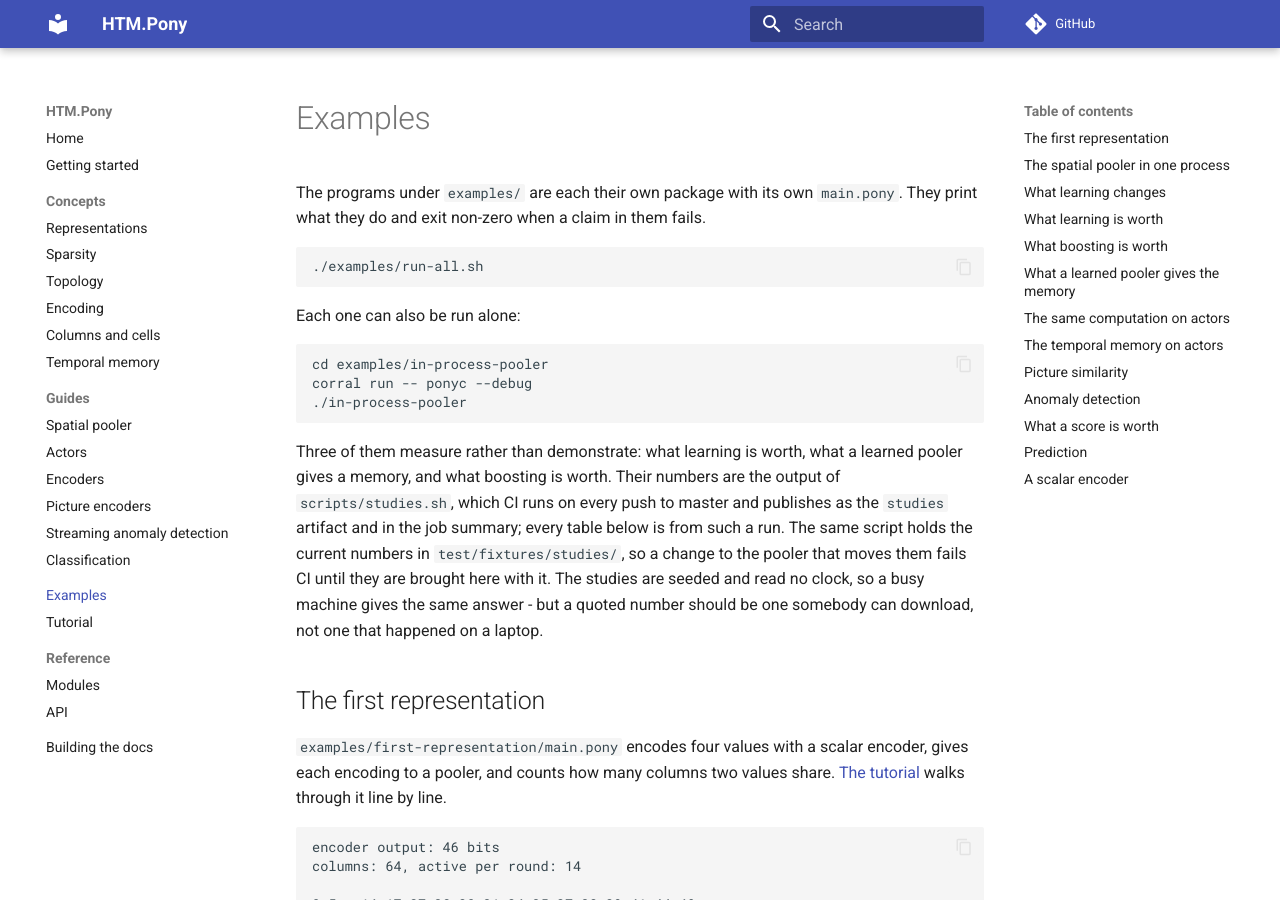
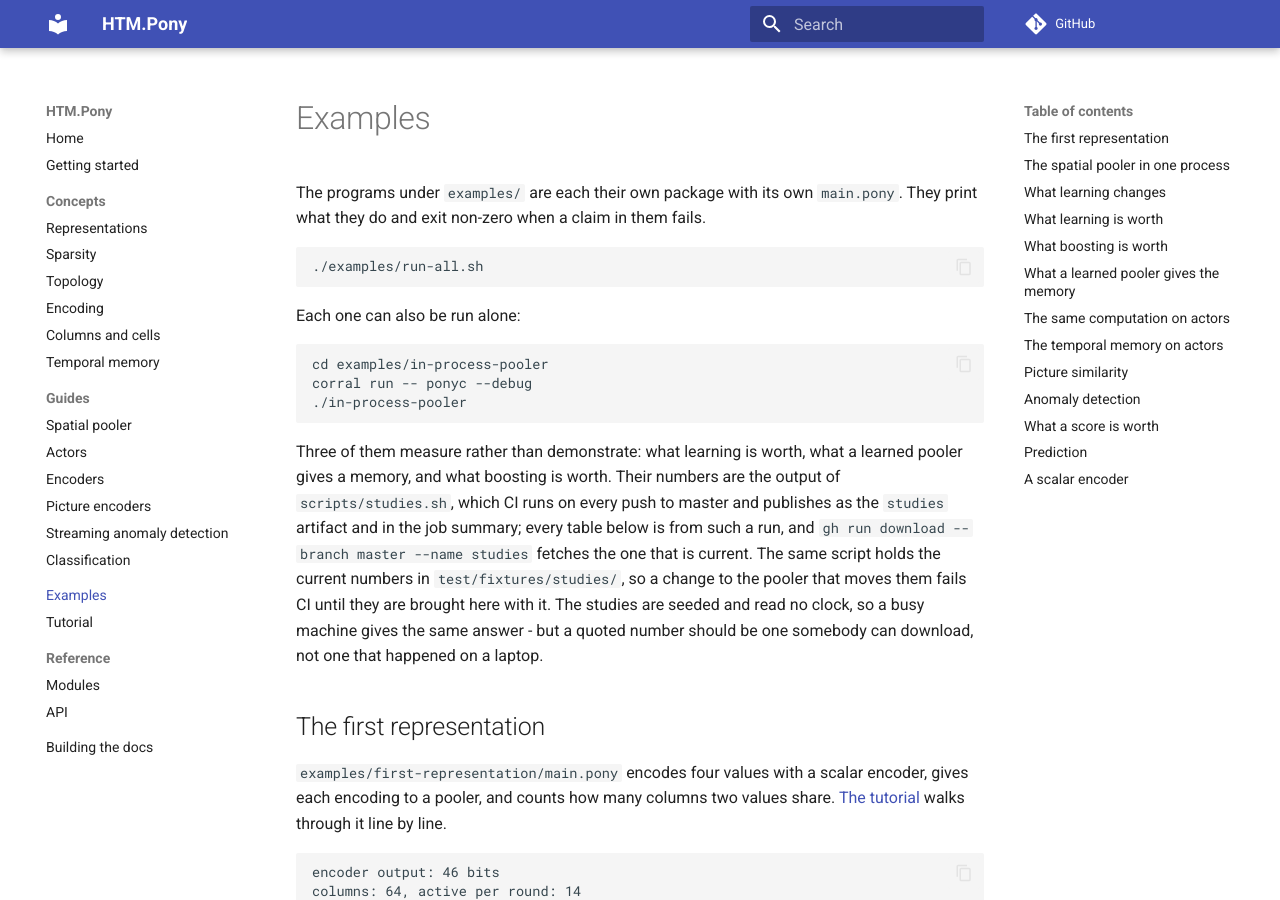
Before and after one commit to d-led/htm.pony, an MkDocs documentation site: the page built from docs/examples.md, in a window 1280 px wide and 900 px high. Built offline with MkDocs 1.6.1 and Material for MkDocs 9.7.7, drawn with Linux system fonts in a browser that asks for light colours; comment, search, counter and statistics services are not loaded.

Commit message:
Compile the benchmarks in CI, and say how to fetch the numbers
The microbenchmarks are documented in the module reference and in the README and
nothing ever built them, so a rename in the matrices could have broken them for
months. They are compiled now, and deliberately not timed: a shared CI runner is
the one machine whose timings mean nothing.

The examples page also names the one command that fetches the run its tables come
from.

```diff
--- a/docs/examples.md
+++ b/docs/examples.md
@@ -20,7 +20,8 @@ Three of them measure rather than demonstrate: what learning is worth, what a
 learned pooler gives a memory, and what boosting is worth. Their numbers are the
 output of `scripts/studies.sh`, which CI runs on every push to master and
 publishes as the `studies` artifact and in the job summary; every table below is
-from such a run. The same script holds the current numbers in
+from such a run, and `gh run download --branch master --name studies` fetches the
+one that is current. The same script holds the current numbers in
 `test/fixtures/studies/`, so a change to the pooler that moves them fails CI
 until they are brought here with it. The studies are seeded and read no clock, so
 a busy machine gives the same answer - but a quoted number should be one somebody
```
Also changed, not shown: 1 other file.
